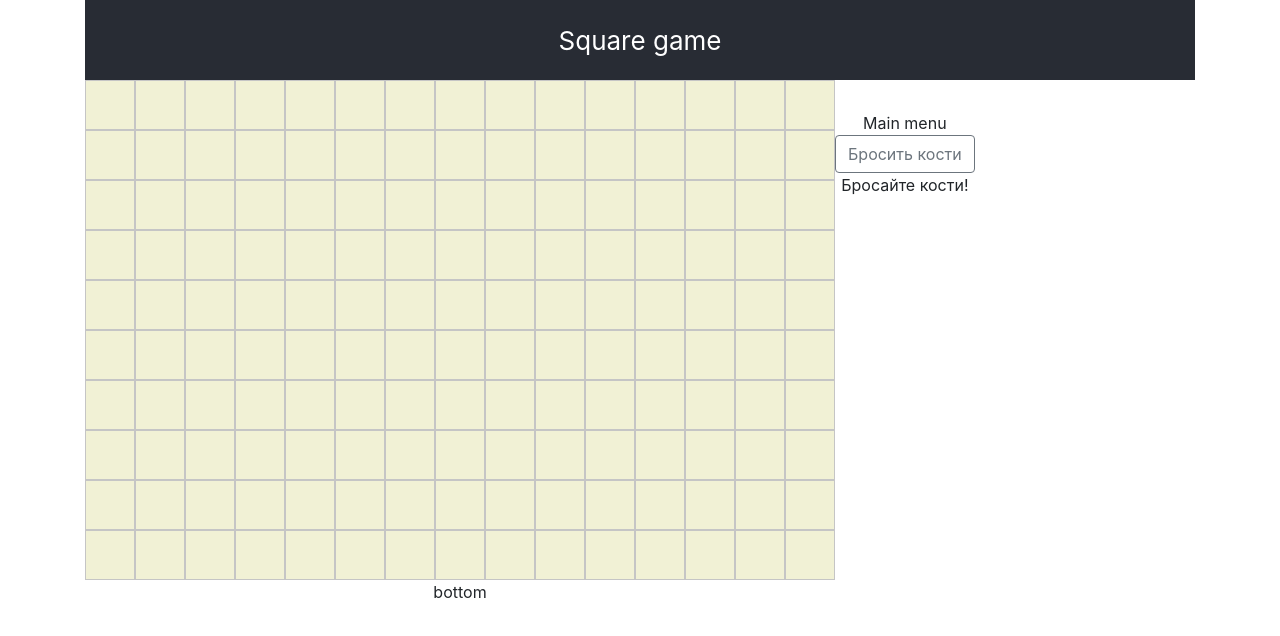
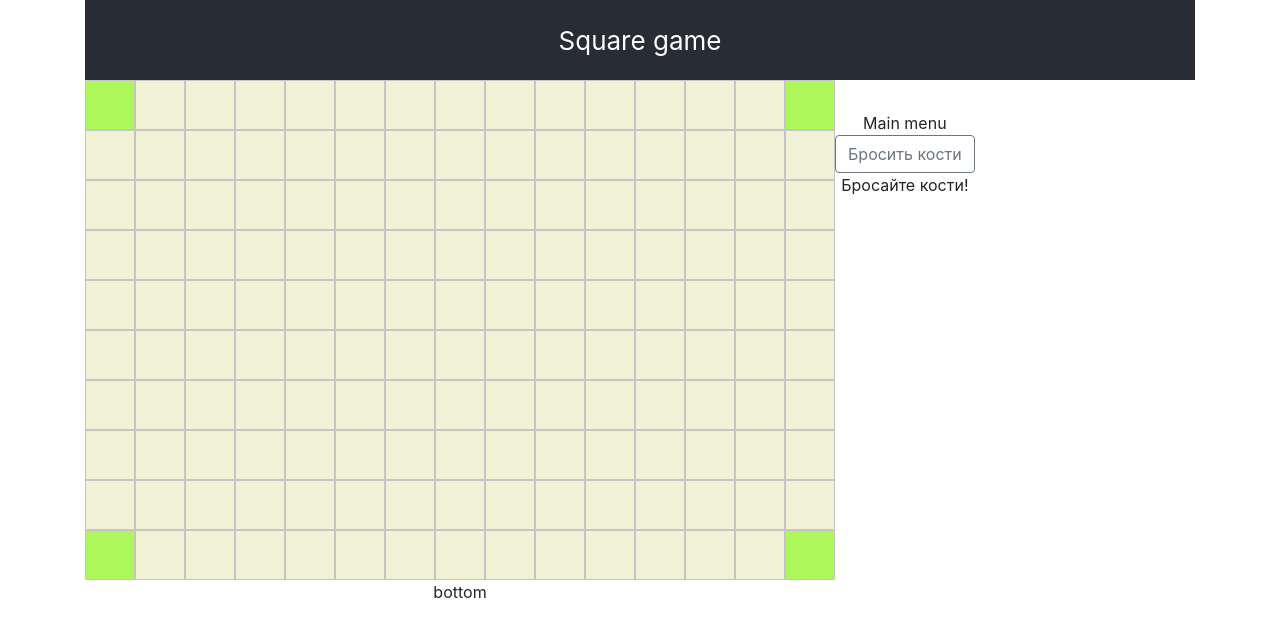
Before and after one commit to gybber-dev/JavaScript-projects, a React (Create React App) app in the folder squares/: page / in a window 1280 px wide. Shown: the top 636 px of the page. Built offline with nearby package versions, Linux system fonts and the light colour scheme.

Commit message:
Square (4. Enable cells added)

```diff
--- a/squares/src/App.js
+++ b/squares/src/App.js
@@ -12,7 +12,8 @@ function App() {
     elem: null,
     size: {width: 15, height: 10},
     rect: null,
-    field: null
+    field: null,
+    isFirst: true
   }
   // let obj = {a: 1};
   // console.log(Object.assign(obj, {a:2}))
@@ -25,7 +26,7 @@ function App() {
       <div
         style={{display:'table-cell'}}
         onClick={
-          (e)=>{setField( Field(Object.assign(propObj, {elem: e.target})) )}
+          (e)=>{setField( Field(Object.assign(propObj, {elem: e.target}, {rect: [3, 2]})) )}
         }
       >
         {field}
--- a/squares/src/Field/Cell/Cell.js
+++ b/squares/src/Field/Cell/Cell.js
@@ -2,17 +2,19 @@ import React from 'react';
 import classes from './Cell.module.css' // just add '.module' in .css-file name
 console.log('run Cell');
 
-const Cell = id =>{
+const Cell = props =>{
+    console.log('Cell', props)
 
     const cellClasses = [classes.cell];
 
-    cellClasses.push(classes.red);
+    if (props.enable) cellClasses.push(classes.enable)
+    // cellClasses.push(classes);
 
-
+    console.log('join', cellClasses.join(' '))
 
 
     return (
-        <div key={id} className={classes.cell} />
+        <div key={props} id={props.id} className={cellClasses.join(' ')} />
     )
 }
 export default Cell
--- a/squares/src/Field/Cell/Cell.module.css
+++ b/squares/src/Field/Cell/Cell.module.css
@@ -8,6 +8,6 @@
     vertical-align: middle;
 }
 
-.red {
-    border: 2px solid red;
+.enable {
+    background-color: rgb(174, 247, 91);
 }
--- a/squares/src/Field/Field.js
+++ b/squares/src/Field/Field.js
@@ -6,54 +6,58 @@ import Cell from './Cell/Cell'
 console.log('run Field');
 
 const Field = props=>{
+    const showEnableCells = true;
+    let enableCells = {};
+    // 1st round
+    if (props.isFirst){
+        enableCells[props.size.height+'x'+props.size.width] = true;
+        enableCells['1x1'] = true;
+        enableCells[props.size.height+'x1'] = true;
+        enableCells['1x'+props.size.width] = true;
+    }
+
+
+
+    console.log('enableCells',enableCells);
     console.log('Field', props);
-    if (props.elem) props.size.width = 5;
+    if (props.elem) {
+        console.log(props.elem);
+        console.log(props.elem.key);
+        console.log(props.elem.parentNode);
+    }
+
     // table view:
-    const drawTable = size => {
+    const drawTable = size  => {
         const result = [];
         const divStyle = {
-            display: 'table-cell'
+            display: 'table-row'
           };
-        for (let i = 0; i < size.width; i++) {
+        for (let row = 1; row <= size.height; row++) {
             result.push (
-                <div key = {i} style={divStyle}>
-                    {drawCol(size.height)}
+                <div key = {row} style={divStyle}>
+                    {drawRow(size.width, row)}
                 </div>
             )
         }
         return result;
     }
-    const drawCol = height => {
+    function drawRow (width, row) {
         const result = [];
-        for (let i = 1; i <= height; i++) {
+        let id;
+        for (let col = 1; col <= width; col++) {
+            id = row+'x'+col;
+            // console.log('isIt?', id, enableCells[id])
             result.push (
-                <div key = {i}>
-                    {Cell()}
-                </div>
+                    <Cell
+                        key={id}
+                        id={id}
+                        enable = {enableCells[id]? true: false}
+                        showEnableCells = {showEnableCells}
+                    />
             )
         }
         return result
     }
-    return drawTable( props.size )
-
-    // block view:
-    // const drawTable = size => {
-    //     const result = [];
-    //     for (let index = 0; index < size.height; index++) {
-    //         result.push ( drawRaw(index, size.width) )
-    //         result.push ( <br key={ index*size.width+size.width+1 }/> )
-    //     }
-    //     return result;
-    // }
-    // const drawRaw = (row, width) => {
-    //     const result = [];
-    //     for (let i = 1; i <= width; i++) {
-    //         result.push( Cell( row*(width+1)+i) )
-    //     }
-    //     return result
-    // }
-
-    // return drawTable(props.size)
-
+    return drawTable( props.size, showEnableCells )
 }
 export default Field
```
